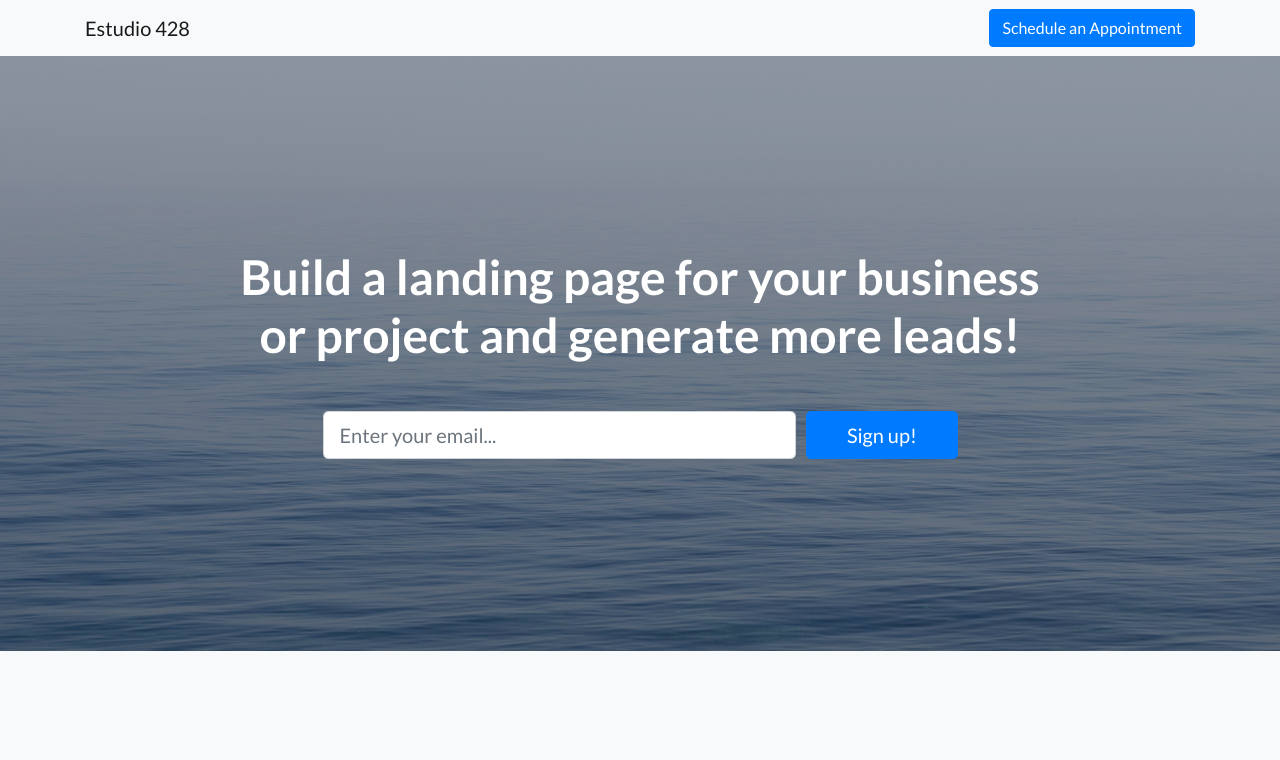
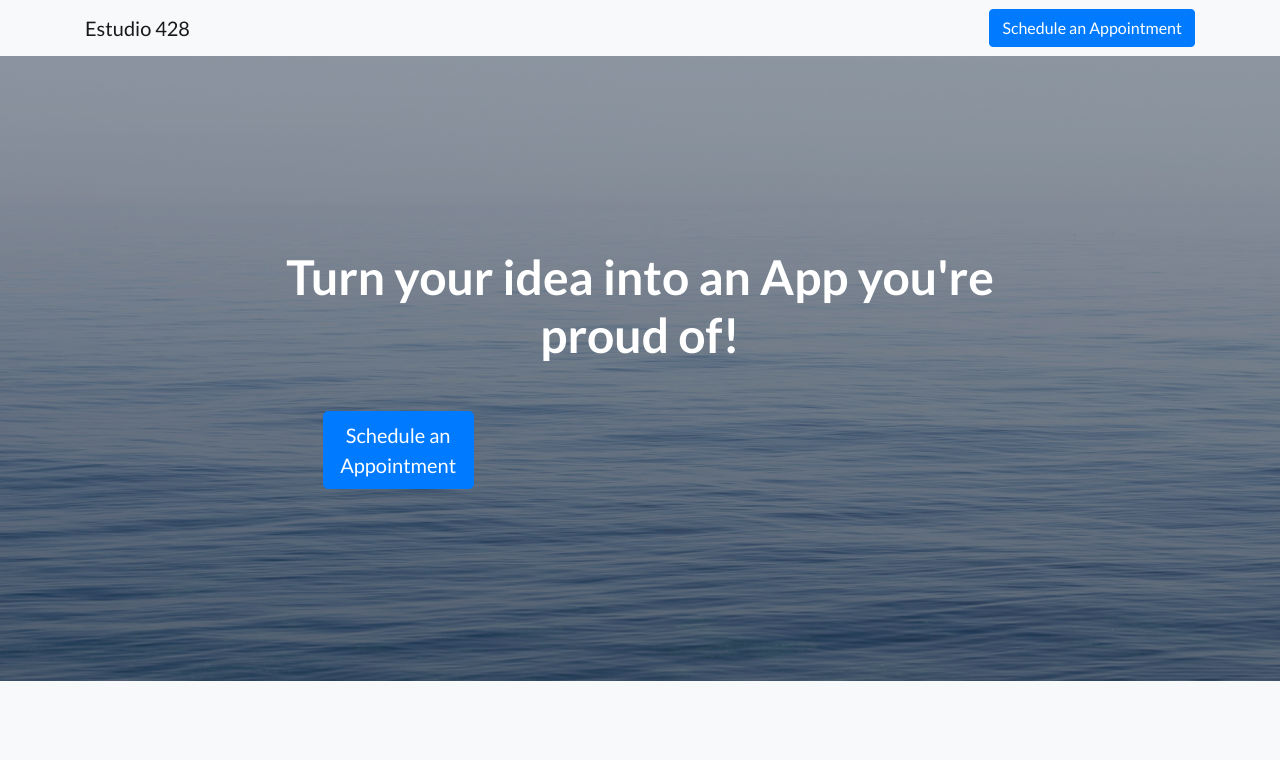
Before and after one commit to estudio428/estudio428.github.io, a website: page index.html in a window 1280 px wide. Shown: the top 760 px of the page. Drawn offline with Linux system fonts and the light colour scheme.

Commit message:
Update index.html

```diff
--- a/index.html
+++ b/index.html
@@ -39,16 +39,13 @@
     <div class="container">
       <div class="row">
         <div class="col-xl-9 mx-auto">
-          <h1 class="mb-5">Build a landing page for your business or project and generate more leads!</h1>
+          <h1 class="mb-5">Turn your idea into an App you're proud of!</h1>
         </div>
         <div class="col-md-10 col-lg-8 col-xl-7 mx-auto">
           <form>
             <div class="form-row">
-              <div class="col-12 col-md-9 mb-2 mb-md-0">
-                <input type="email" class="form-control form-control-lg" placeholder="Enter your email...">
-              </div>
               <div class="col-12 col-md-3">
-                <button type="submit" class="btn btn-block btn-lg btn-primary">Sign up!</button>
+                <button type="submit" class="btn btn-block btn-lg btn-primary">Schedule an Appointment</button>
               </div>
             </div>
           </form>
```
